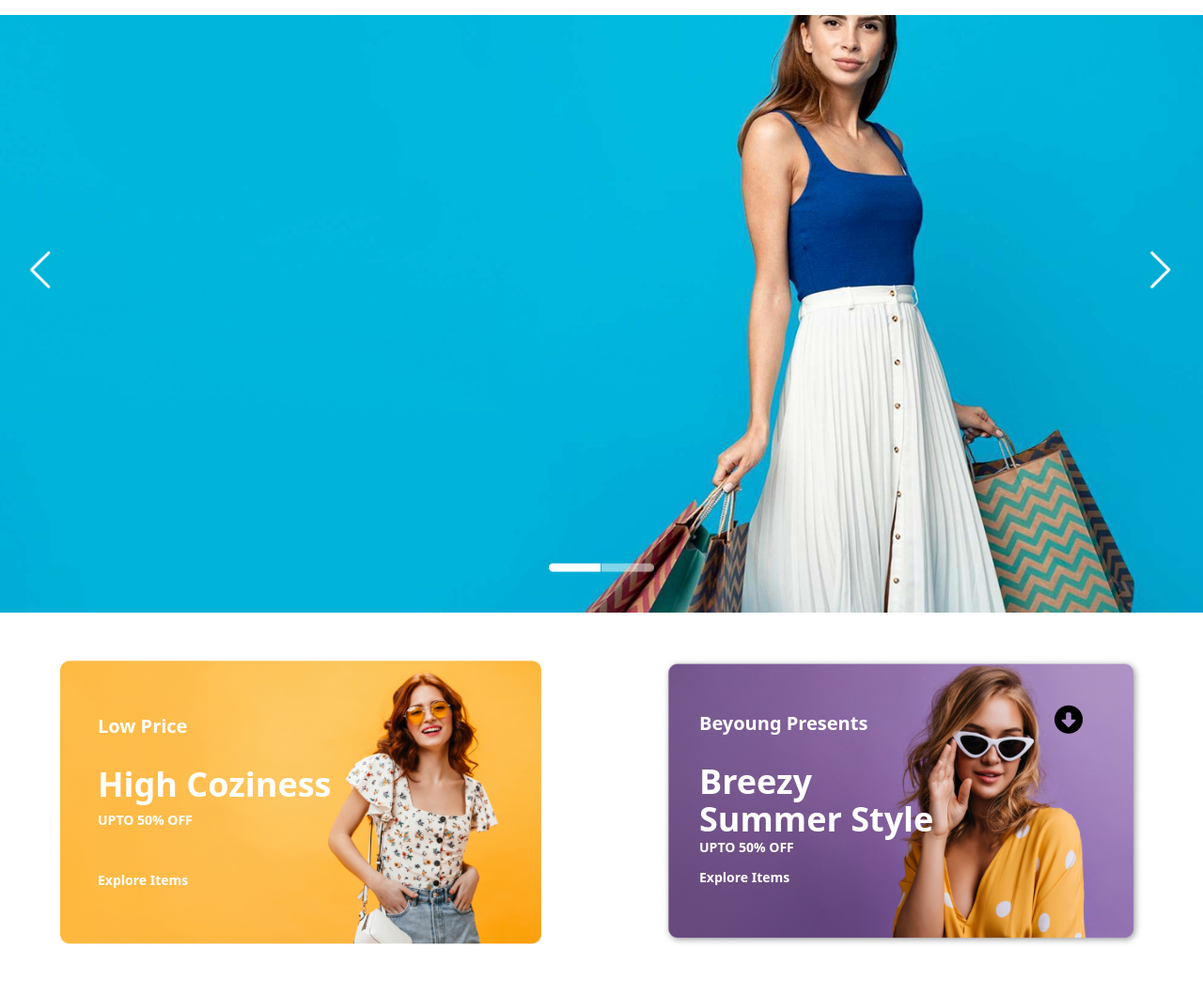
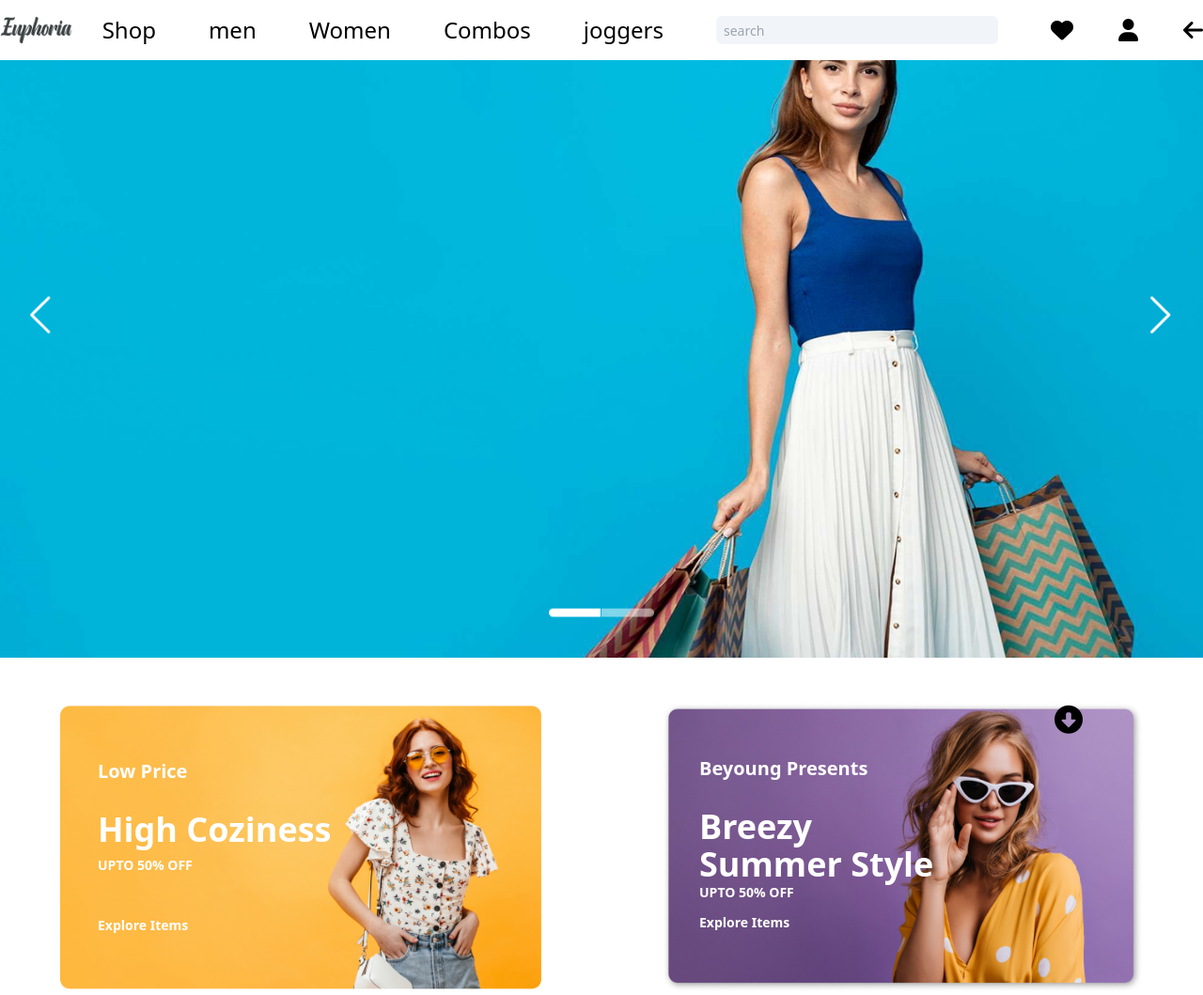
Before and after one commit to MiladShiravandi/tailwind-project, a website: page index.html in a window 1280 px wide. Shown: the top 1059 px of the page at 94% size. Drawn offline with Linux system fonts and the light colour scheme; no server answers.

Commit message:
commit 3

```diff
--- a/index.html
+++ b/index.html
@@ -15,7 +15,7 @@
 </head>
 <body class="container mx-auto box-border ">
     <!-- menu -->
-    <!-- <div class="container mx-auto mt-4 flex items-center justify-start gap-8">
+    <div class="container mx-auto mt-4 flex items-center justify-start gap-8">
         <div class="logo"><img src="./image/Euphoria.png" alt=""></div>
         <div class="flex items-center gap-14 text-2xl">
             <a href="">Shop</a>
@@ -31,7 +31,7 @@
             </div>
         </div>
 
-    </div> -->
+    </div>
     <!-- baner -->
     <div>
         <img class="w-full mt-4" src="./image/Banner.png" alt="">
```
